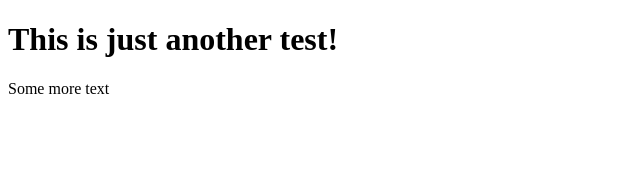
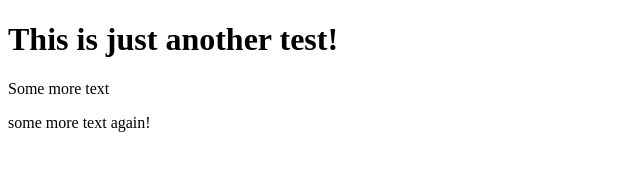
Before and after one commit to tuggis/hello-world2, a plain HTML site: page index.html in a window 1280 px wide. Shown: the whole page, without its empty margins (0-640 px from the left). Drawn offline with Linux system fonts and the light colour scheme.

Commit message:
MOre text

```diff
--- a/index.html
+++ b/index.html
@@ -8,5 +8,6 @@
    <body>
       <h1>This is just another test!</h1>
       <p>Some more text</p>
+      <p>some more text again!</p>
    </body>
 </html>
```
